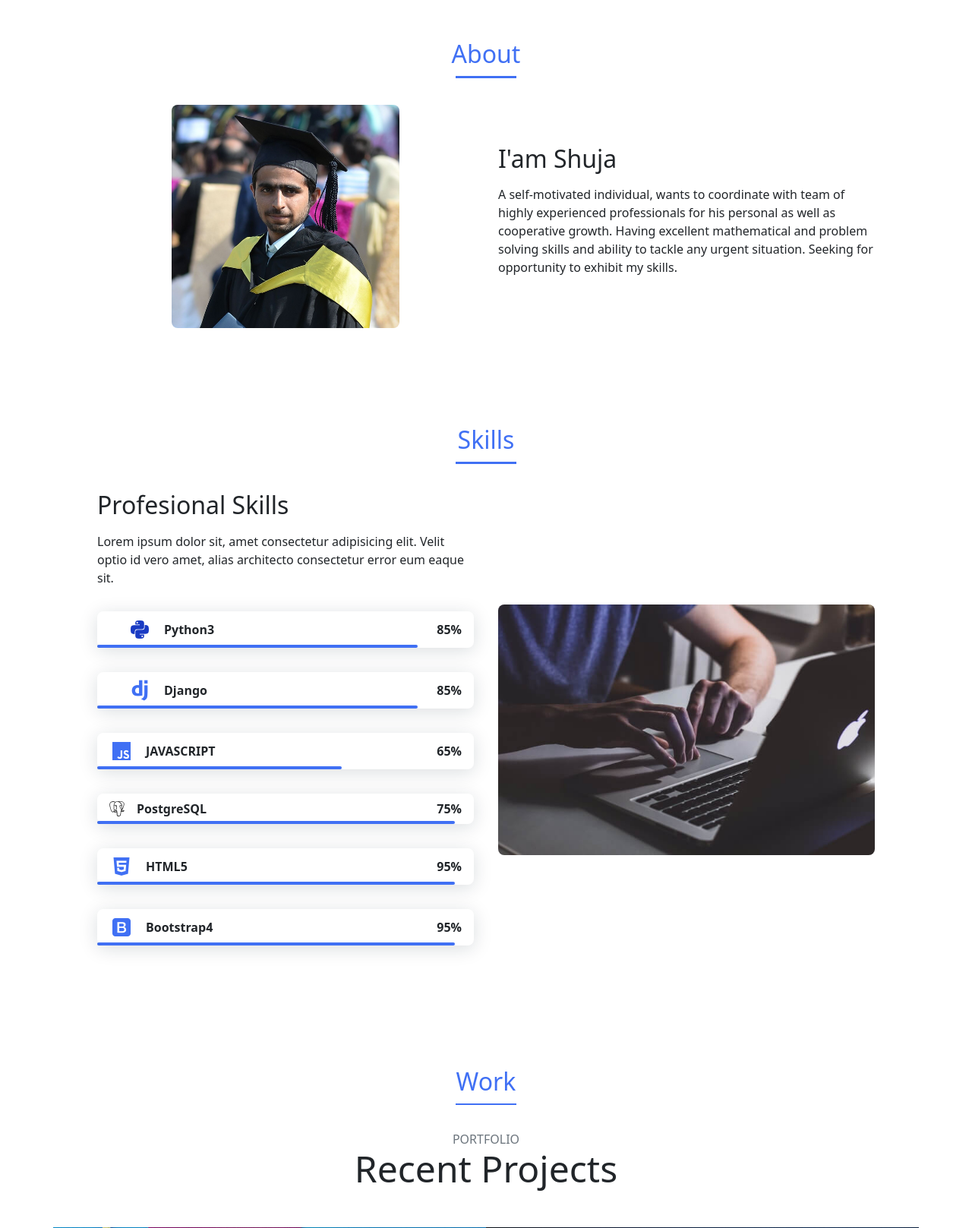
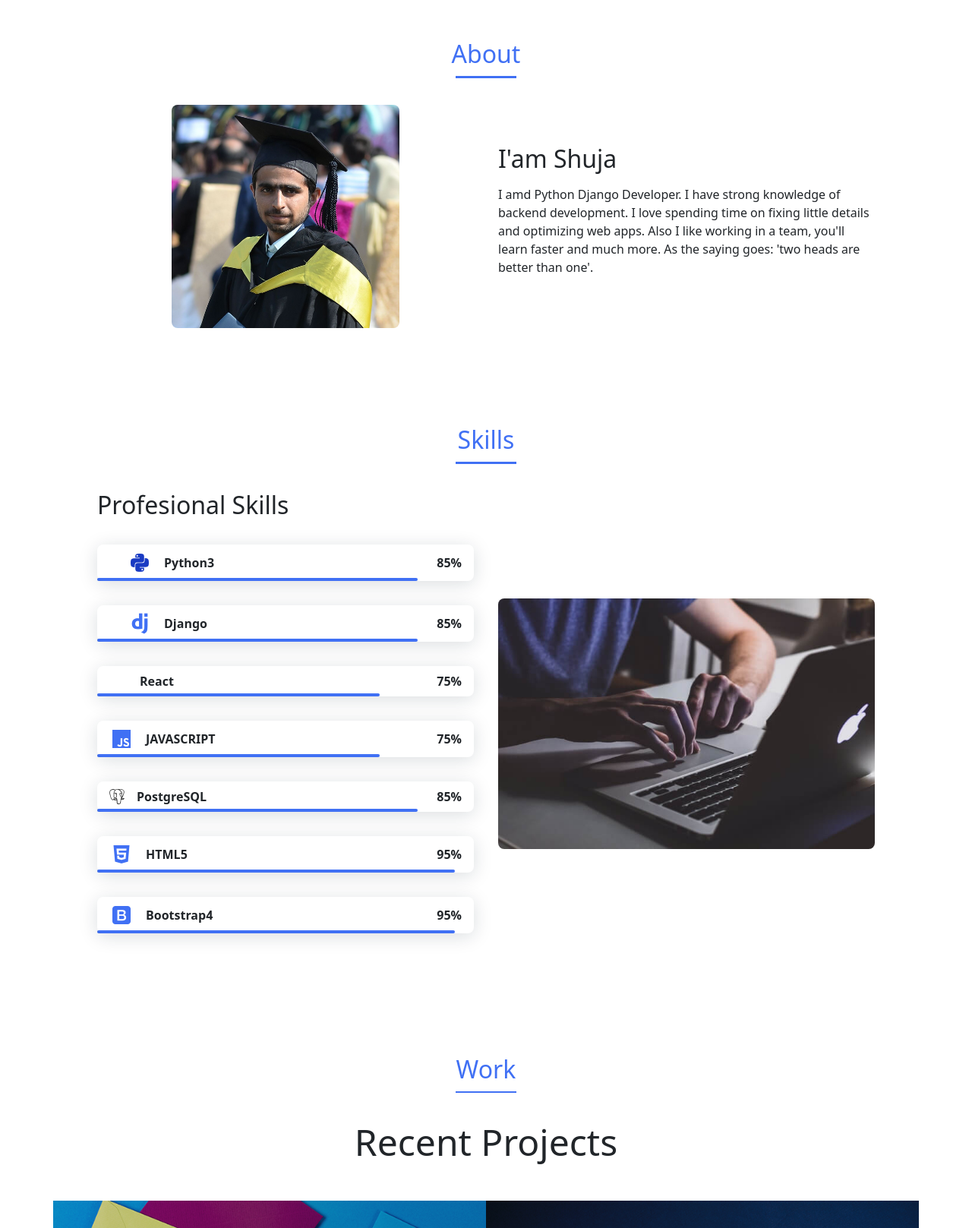
Before and after one commit to shujaakbar2020/ShujaAkbar, a Django app: page / in a window 1280 px wide. Shown: the part 828-2445 px from the top of the page at 76% size. Run offline with Django 3.2, Linux system fonts and the light colour scheme; some libraries are stand-ins or nearby versions.

Commit message:
Updating personal bio

```diff
--- a/shuja/static/assets/css/styles.css
+++ b/shuja/static/assets/css/styles.css
@@ -291,11 +291,23 @@ img{
 .skills__html{
   width: 95%;
 }
-.skills__css{
+.skills__python{
   width: 85%;
 }
+.skills__django{
+  width: 85%;
+}
+.skills__react{
+  width: 75%;
+}
+.skills__psql{
+  width: 85%;
+}
+.skills__css{
+  width: 95%;
+}
 .skills__js{
-  width: 65%;
+  width: 75%;
 }
 .skills__ux{
   width: 85%;
--- a/shuja/templates/shuja/index.html
+++ b/shuja/templates/shuja/index.html
@@ -74,7 +74,7 @@
 
                     <div>
                         <h2 class="about__subtitle">I'am Shuja</h2>
-                        <p class="about__text">A self-motivated individual, wants to coordinate with team of highly experienced professionals for his personal as well as cooperative growth. Having excellent mathematical and problem solving skills and ability to tackle any urgent situation. Seeking for opportunity to exhibit my skills.</p>
+                        <p class="about__text">I amd Python Django Developer. I have strong knowledge of backend development. I love spending time on fixing little details and optimizing web apps. Also I like working in a team, you'll learn faster and much more. As the saying goes: 'two heads are better than one'.</p>
                     </div>
                 </div>
             </section>
@@ -86,7 +86,7 @@
                 <div class="skills__container bd-grid">
                     <div>
                         <h2 class="skills__subtitle">Profesional Skills</h2>
-                        <p class="skills__text">Lorem ipsum dolor sit, amet consectetur adipisicing elit. Velit optio id vero amet, alias architecto consectetur error eum eaque sit.</p>
+                        <p class="skills__text"></p>
 
                         <div class="skills__data">
                             <div class="skills__names">
@@ -94,7 +94,7 @@
                                 <i class='bx bxl-python skills__icon' style='color:#1a3bc3' ></i>
                                 <span class="skills__name">Python3</span>
                             </div>
-                            <div class="skills__bar skills__css">
+                            <div class="skills__bar skills__python">
 
                             </div>
                             <div>
@@ -108,11 +108,25 @@
                                 <i class='bx bxl-django skills__icon'></i>
                                 <span class="skills__name">Django</span>
                             </div>
-                            <div class="skills__bar skills__css">
+                            <div class="skills__bar skills__django">
 
                             </div>
                             <div>
                                 <span class="skills__percentage">85%</span>
+                            </div>
+                        </div>
+
+                        <div class="skills__data">
+                            <div class="skills__names">
+                                <box-icon name='react' type='logo' color='#1a3bc3' ></box-icon>
+                                <i class='bx skills__icon'></i>
+                                <span class="skills__name">React</span>
+                            </div>
+                            <div class="skills__bar skills__react">
+
+                            </div>
+                            <div>
+                                <span class="skills__percentage">75%</span>
                             </div>
                         </div>
 
@@ -125,7 +139,7 @@
 
                             </div>
                             <div>
-                                <span class="skills__percentage">65%</span>
+                                <span class="skills__percentage">75%</span>
                             </div>
                         </div>
 
@@ -135,11 +149,11 @@
                                 <i class='bx skills__icon'></i>
                                 <span class="skills__name">PostgreSQL</span>
                             </div>
-                            <div class="skills__bar skills__html">
+                            <div class="skills__bar skills__psql">
 
                             </div>
                             <div>
-                                <span class="skills__percentage">75%</span>
+                                <span class="skills__percentage">85%</span>
                             </div>
                         </div>
 
@@ -160,7 +174,7 @@
                                 <i class='bx bxl-bootstrap skills__icon'></i>
                                 <span class="skills__name">Bootstrap4</span>
                             </div>
-                            <div class="skills__bar skills__html">
+                            <div class="skills__bar skills__css">
 
                             </div>
                             <div>
@@ -181,7 +195,7 @@
                 <h2 class="section-title">Work</h2>
                 <div class="container">
                     <div class="content-section-heading text-center">
-                        <h3 class="text-secondary mb-0">Portfolio</h3>
+                        <!--<h3 class="text-secondary mb-0">Portfolio</h3> -->
                         <h2 class="mb-5">Recent Projects</h2>
                     </div>
                     <div class="row no-gutters">
```
